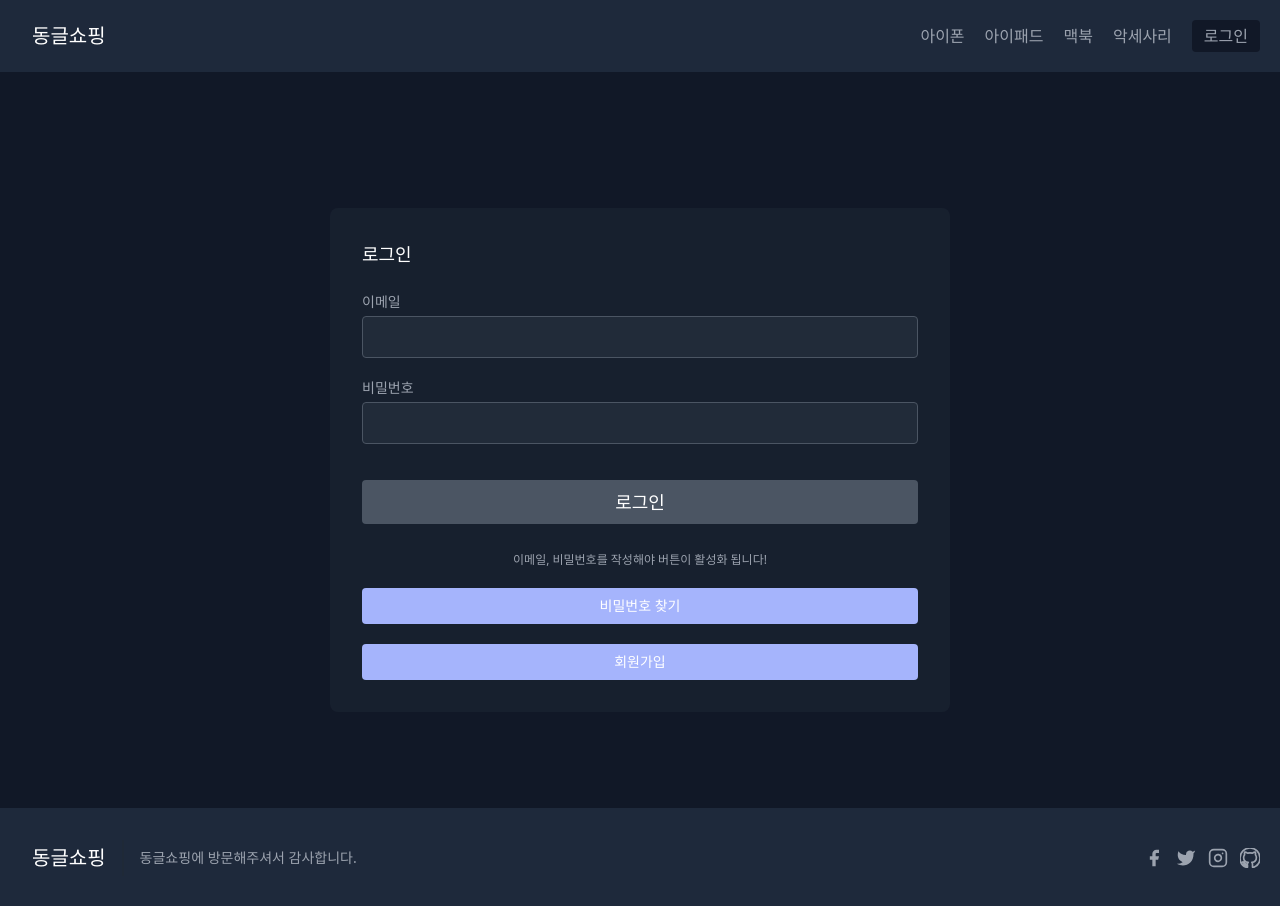
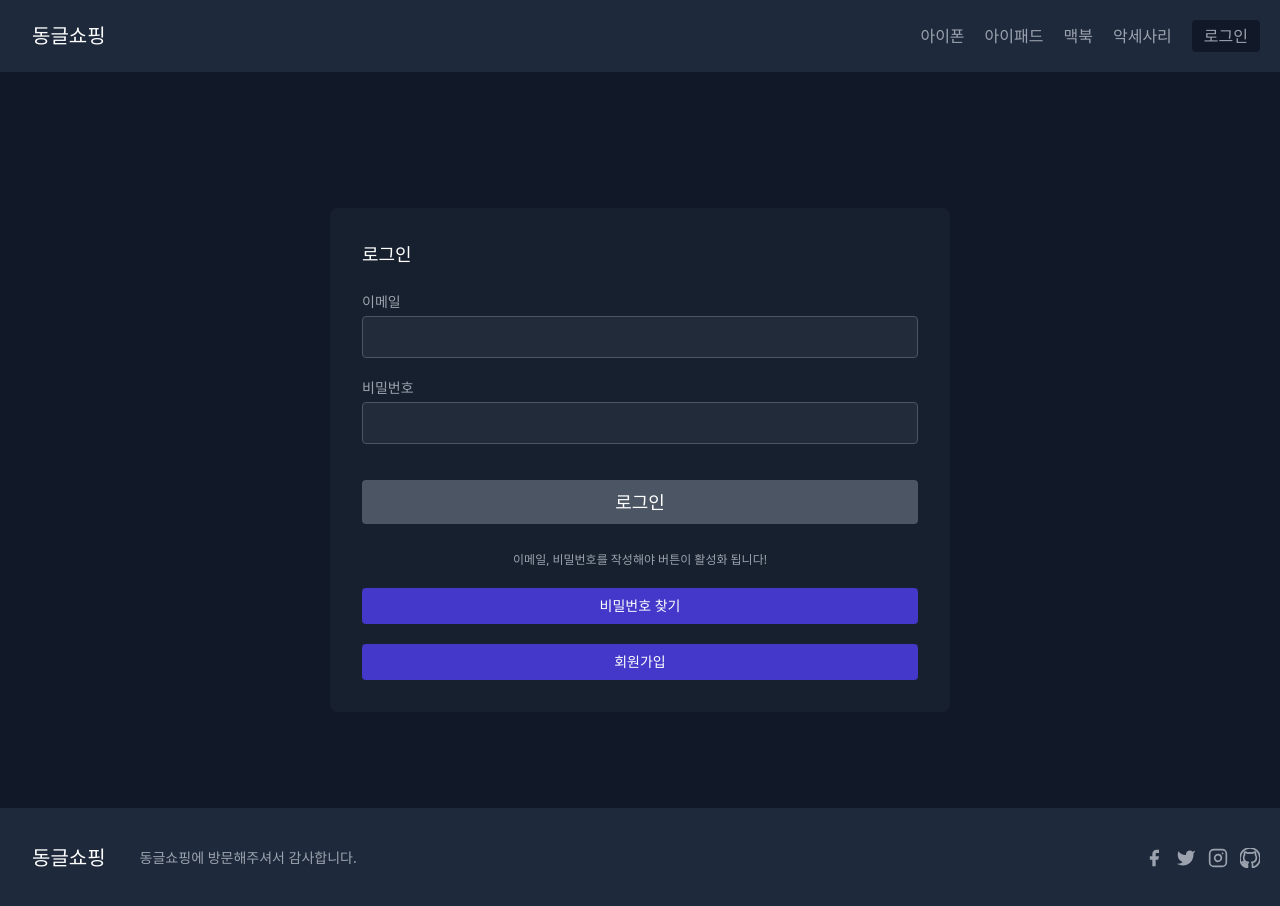
Before and after one commit to Haribo947345/cra-shop, a React (Create React App) app: page /login in a window 1280 px wide. Built offline with nearby package versions, Linux system fonts and the light colour scheme.

Commit message:
fix: 버튼색상변경

```diff
--- a/src/Component/Login/MainLogin.js
+++ b/src/Component/Login/MainLogin.js
@@ -117,10 +117,10 @@ function MainLogin() {
           <p className="text-xs font-medium mt-7 text-center">
             이메일, 비밀번호를 작성해야 버튼이 활성화 됩니다!
           </p>
-          <button className="mt-5 text-white bg-indigo-300 border-0 py-2 px-8 focus:outline-none rounded text-sm">
+          <button className="mt-5 text-white bg-indigo-700 border-0 py-2 px-8 focus:outline-none rounded text-sm">
             비밀번호 찾기
           </button>
-          <button className="mt-5 text-white bg-indigo-300 border-0 py-2 px-8 focus:outline-none rounded text-sm">
+          <button className="mt-5 text-white bg-indigo-700 border-0 py-2 px-8 focus:outline-none rounded text-sm">
             회원가입
           </button>
         </div>
```
